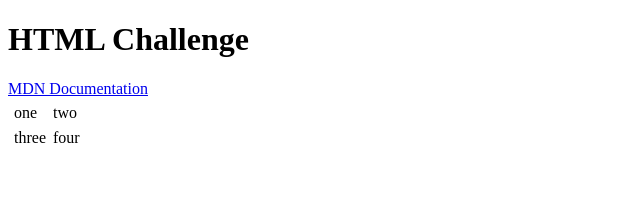
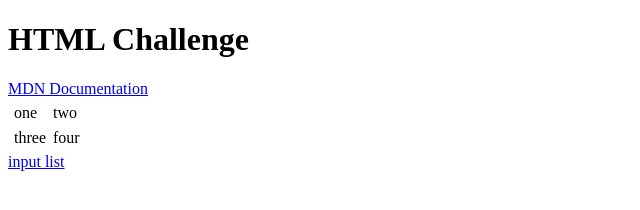
Before and after one commit to yui-yui-wq/cv, a plain HTML site: page index.html in a window 1280 px wide. Shown: the full height of the page, 0-640 px from the left. Drawn offline with Linux system fonts and the light colour scheme.

Commit message:
link added (input notes)

```diff
--- a/index.html
+++ b/index.html
@@ -19,6 +19,7 @@
       <td>four</td>
     </tr>
   </table>
+  <a href="input notes.html" >input list</a>
 
 </body>
 </html>
```
